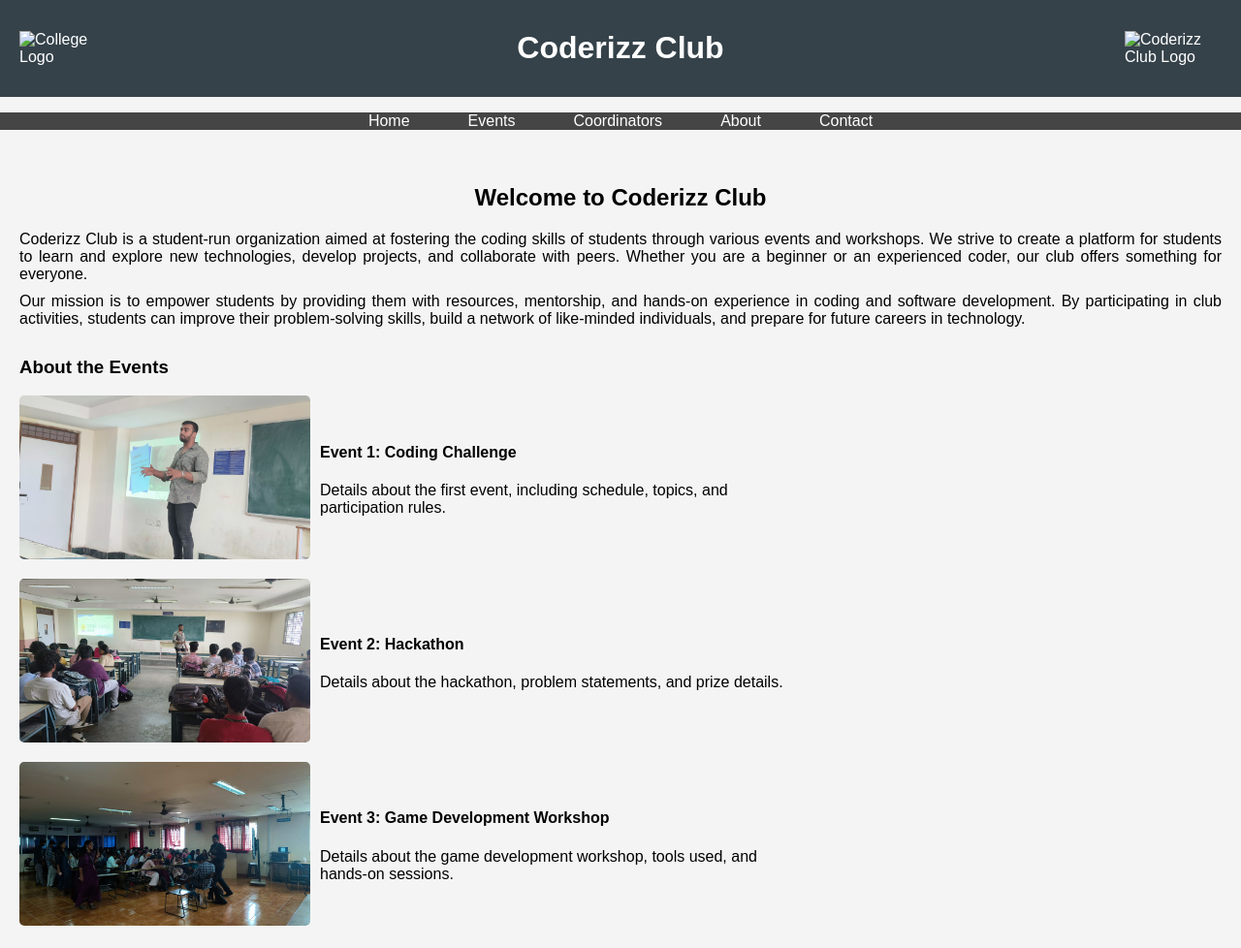
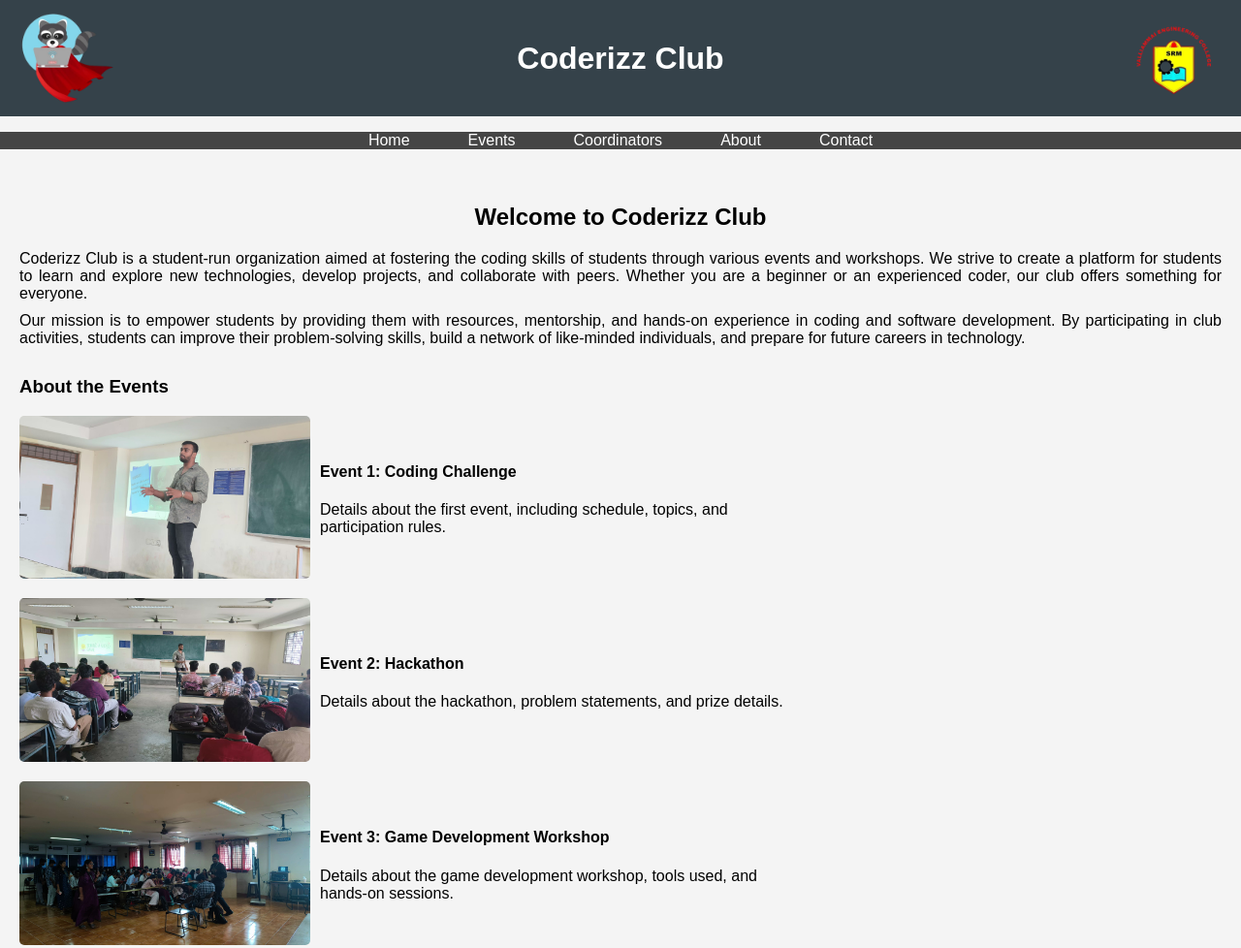
Before and after one commit to sandehep/demo2, a plain HTML site: page index.html in a window 1280 px wide. Shown: the top 978 px of the page at 97% size. Drawn offline with Linux system fonts and the light colour scheme.

Commit message:
Update index.html

```diff
--- a/index.html
+++ b/index.html
@@ -5,13 +5,13 @@
     <meta name="viewport" content="width=device-width, initial-scale=1.0">
     <link rel="stylesheet" href="styles.css">
     <title>Coderizz Club</title>
-    <link rel="icon" href="logo/code_rizz_logo-removebg-preview.png">
+    <link rel="icon" href="code_rizz_logo-removebg-preview.png">
 </head>
 <body>
     <header>
-        <img src="logo/code_rizz_logo-removebg-preview.png" alt="College Logo" class="logo college-logo">
+        <img src="code_rizz_logo-removebg-preview.png" alt="College Logo" class="logo college-logo">
         <h1>Coderizz Club</h1>
-        <img src="logo/Srm_vec_logo__1_-removebg-preview.png" alt="Coderizz Club Logo" class="logo club-logo">
+        <img src="Srm_vec_logo__1_-removebg-preview.png" alt="Coderizz Club Logo" class="logo club-logo">
     </header>
 
     <nav>
```
